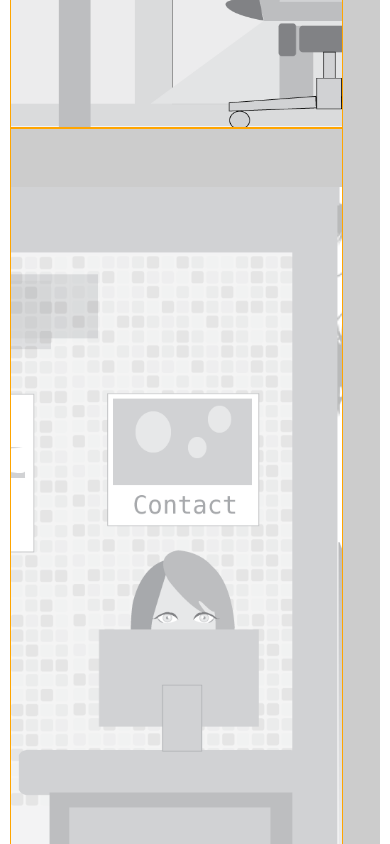
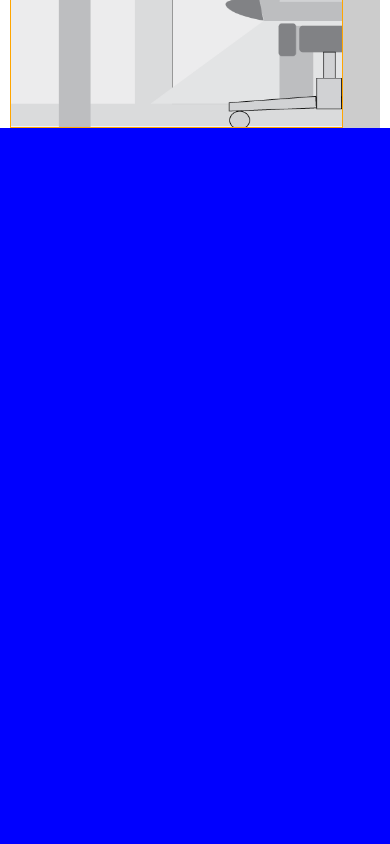
Before and after one commit to abe-m1/portfolio_2017, a website: page app/index.html at #/website in a window 390 px wide. Shown: the part 1560-2404 px from the top of the page. Drawn offline with nearby package versions, Linux system fonts and the light colour scheme; some packages are replaced by stand-ins of ours; a script that the page names is missing.

Commit message:
switch div on mobile view

```diff
--- a/app/components/website/website.html
+++ b/app/components/website/website.html
@@ -68,6 +68,18 @@
             <div class="inner3B"></div>
         </div>
     </div>
+</div>
+<div class="wrapper mobile">
+    <!--<div class="flex-container1">
+        <div class="box one">
+            <div class="inner2B">
+
+            </div>
+        </div>
+        <div class="box three">
+            <div class="inner3B"></div>
+        </div>
+    </div>-->
 </div>
 
 <div class="wrapper">
@@ -484,6 +496,10 @@ background-size: 250px;
     justify-content: flex-end;
 }
 
+.mobile {
+    display: none;
+}
+
 
 
 
@@ -537,6 +553,11 @@ background-size: 250px;
 @media screen and (max-width: 480px){
         .hide {
             display: none;
+        }
+
+        .mobile {
+            display: block;
+            background-color: blue;
         }
         .burger-nav{
             display: block;
```
